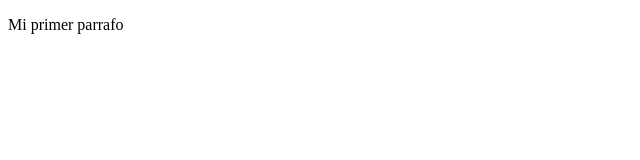
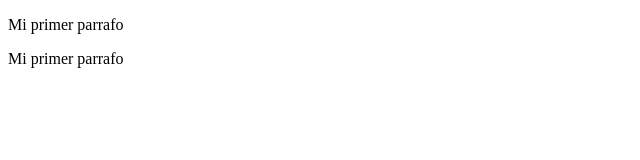
Before and after one commit to Nicoke/testRepositorio, a plain HTML site: page index.html in a window 1280 px wide. Shown: the whole page, without its empty margins (0-640 px from the left). Drawn offline with Linux system fonts and the light colour scheme.

Commit message:
Mi segundo contenedor

```diff
--- a/index.html
+++ b/index.html
@@ -12,5 +12,12 @@
             <p>Mi primer parrafo</p>
         </div>
     </div>
+
+    <!--DIV CONTENEDOR DOS-->
+    <div class="container">
+        <div class="row">
+            <p>Mi primer parrafo</p>
+        </div>
+    </div>
 </body>
 </html>
```
